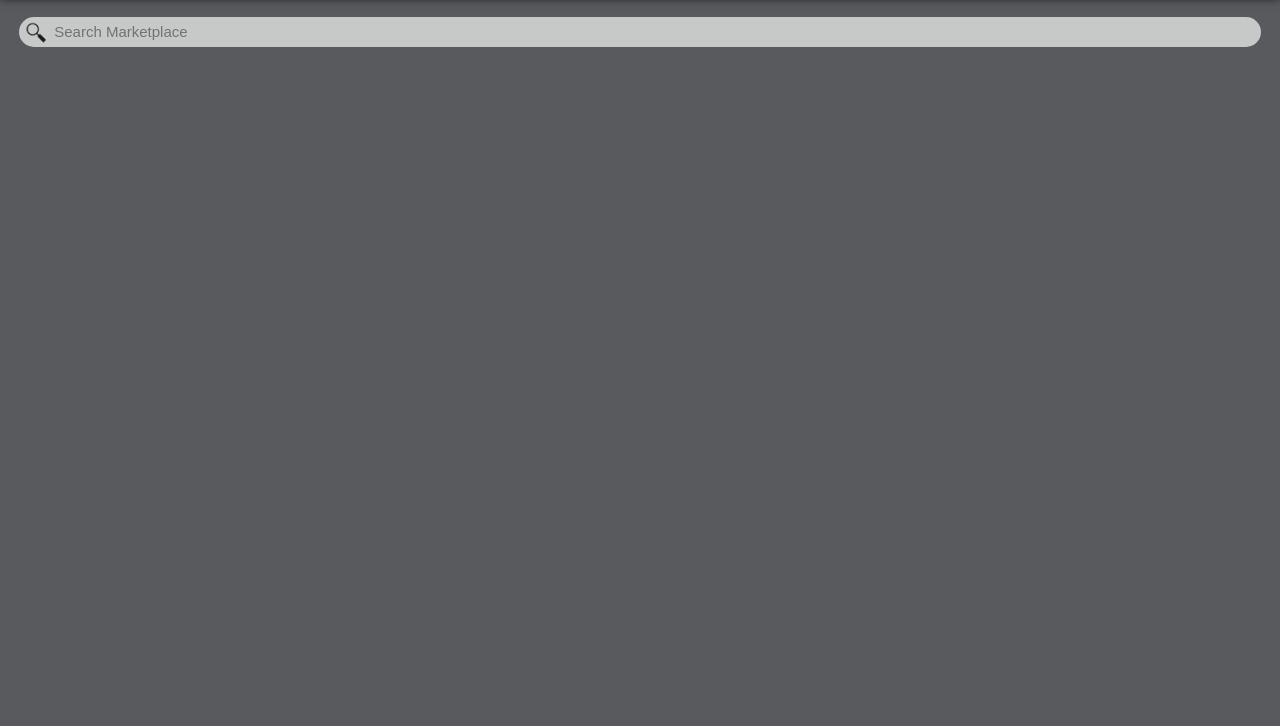
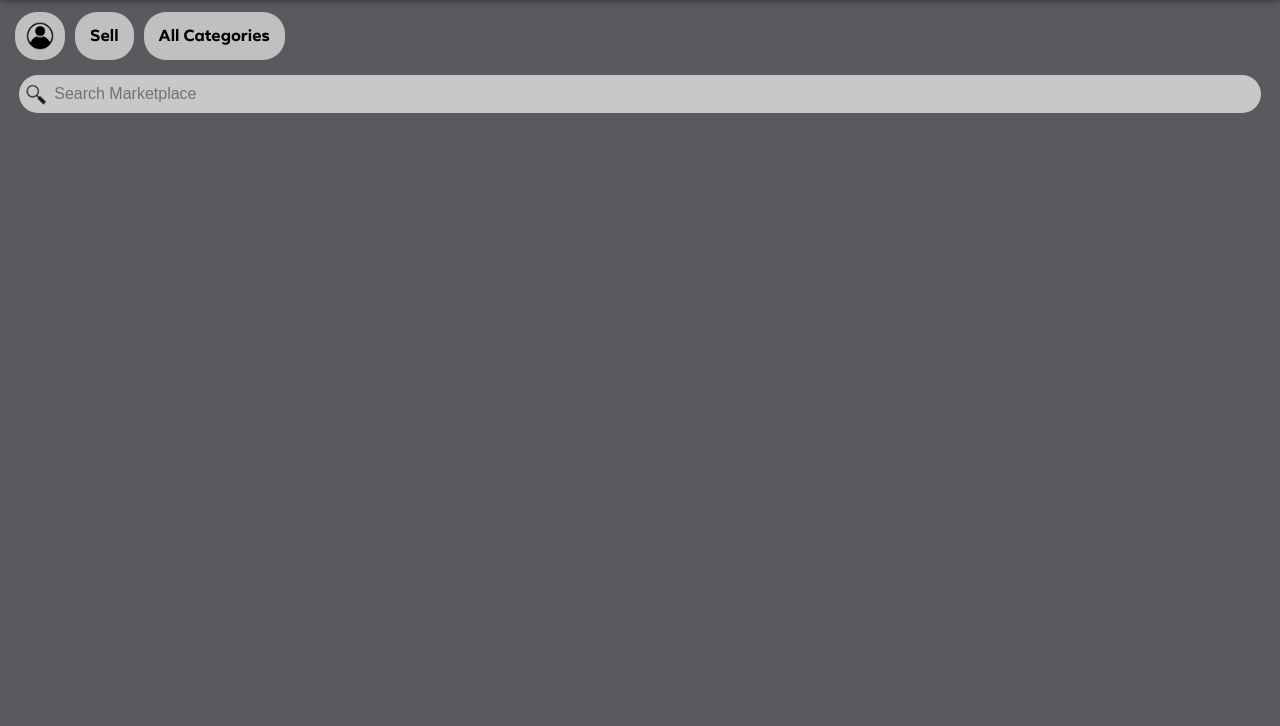
Before and after one commit to Nahum-Auguste/Bacefook-Marketplace, a plain HTML site: page index.html in a window 1280 px wide. Shown: the part 74-800 px from the top of the page. Drawn offline with Linux system fonts and the light colour scheme.

Commit message:
Added non-functional "profile", "sell", and "all categories" buttons to the search section.

```diff
--- a/index.html
+++ b/index.html
@@ -12,6 +12,17 @@
             <a href="" id="site-title">bacefook</a>
         </div>
         <div class="search-section">
+            <ul>
+                <li>
+                    <button class="button" id="profile-button"></button>
+                </li>
+                <li>
+                    <button class="button">Sell</button>
+                </li>
+                <li>
+                    <button class="button">All Categories</button>
+                </li>
+            </ul>
             <input autocomplete="off" type="search" name="searchbar_input" id="searchbar" placeholder="Search Marketplace" required>
         </div>
     </body>
--- a/styles.css
+++ b/styles.css
@@ -52,9 +52,22 @@ body {
     color: var(--main-color);
 }
 
+.search-section ul{
+    list-style: none;
+    padding-left: 0px;
+    margin-bottom: 0px;
+    margin-top: 15px;
+    display: flex;
+    align-items: center;
+}
+.search-section li {
+    margin-bottom: 0px;
+    margin-right: 10px;
+    display: inline-block;
+}
+
 .search-section > * {
     margin-left: 15px;
-    margin-top: 20px;
 }
 
 input#searchbar {
@@ -63,20 +76,49 @@ input#searchbar {
     border-style: none;
     border-radius: 20px;
     padding-left: 35px;
-    padding-bottom: 2px;
+    padding-top: 10px;
+    padding-bottom: 10px;
+    margin-top: 15px;
     margin-left: auto;
     margin-right: auto;
     font-family: Arial, Helvetica, sans-serif;
-    font-size: 15px;
+    font-size: 16px;
     background-image: url("./style-assets/images/search-icon.png");
     background-size: 25px;
     background-repeat: no-repeat;
     background-position: 5px;
     width: 97%;
-    height: 30px;
     display: block;
     opacity: .9;
 }
 input#searchbar:focus {
     outline: none;
 }
+
+.button {
+    height: 48px;
+    border-radius: 22px;
+    border-style: none;
+    background-color: rgb(192, 192, 192);
+    padding: 13px 15px 10px 15px;
+    font-family: "facebookSans";
+    text-align: center;
+    font-size: 16px;
+    font-weight: bold;
+
+    opacity: 1;
+}
+.button:hover {
+    background-color: rgb(176, 176, 176);
+}
+.button:active {
+    background-size: 26px;
+}
+
+#profile-button {
+    width: 50px;
+    background-image: url("/style-assets/images/profile-icon.png");
+    background-size: 30px;
+    background-repeat: no-repeat;
+    background-position: 51% 50%;
+}
```
Also changed, not shown: style-assets/images/profile-icon.png (added), 1 other file.
